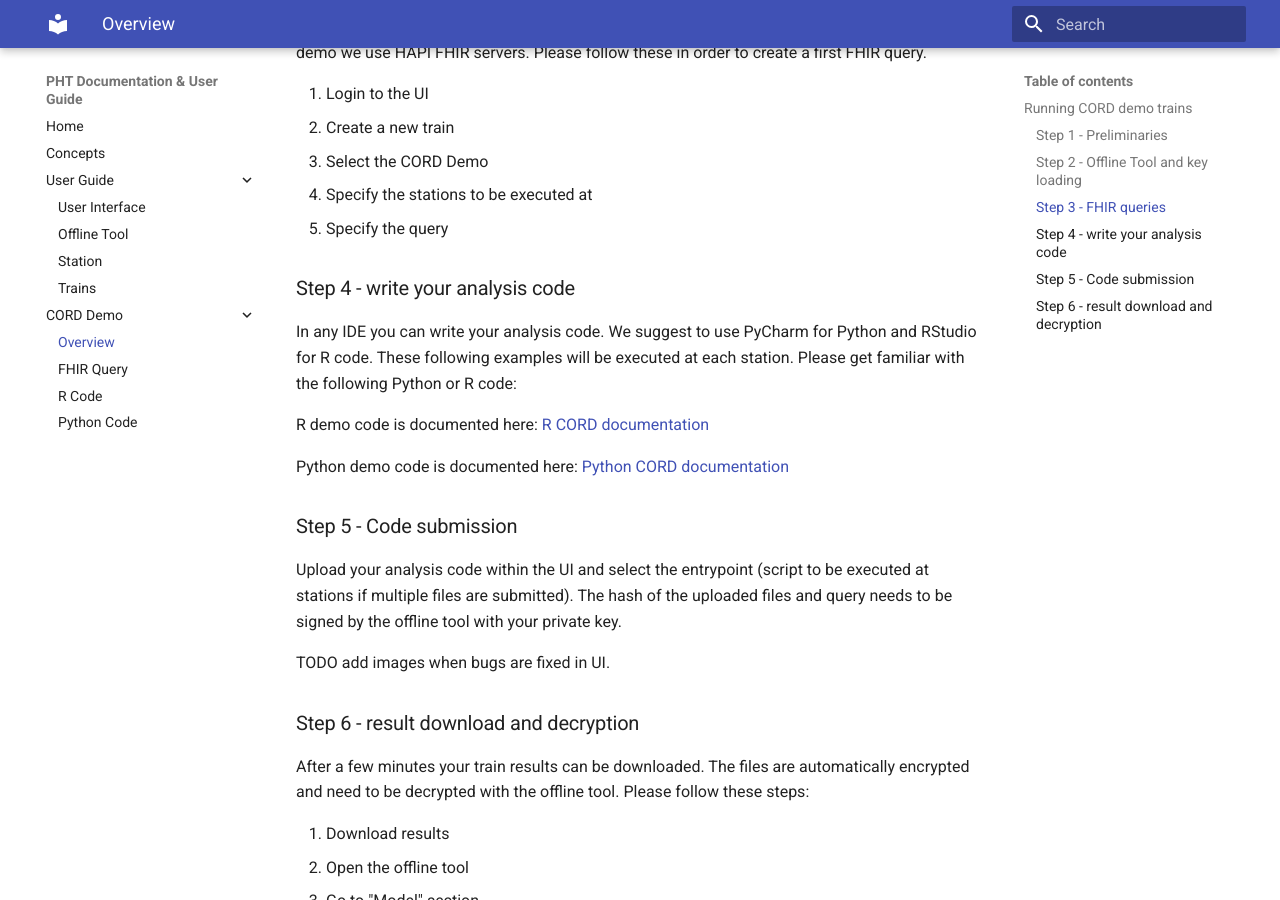
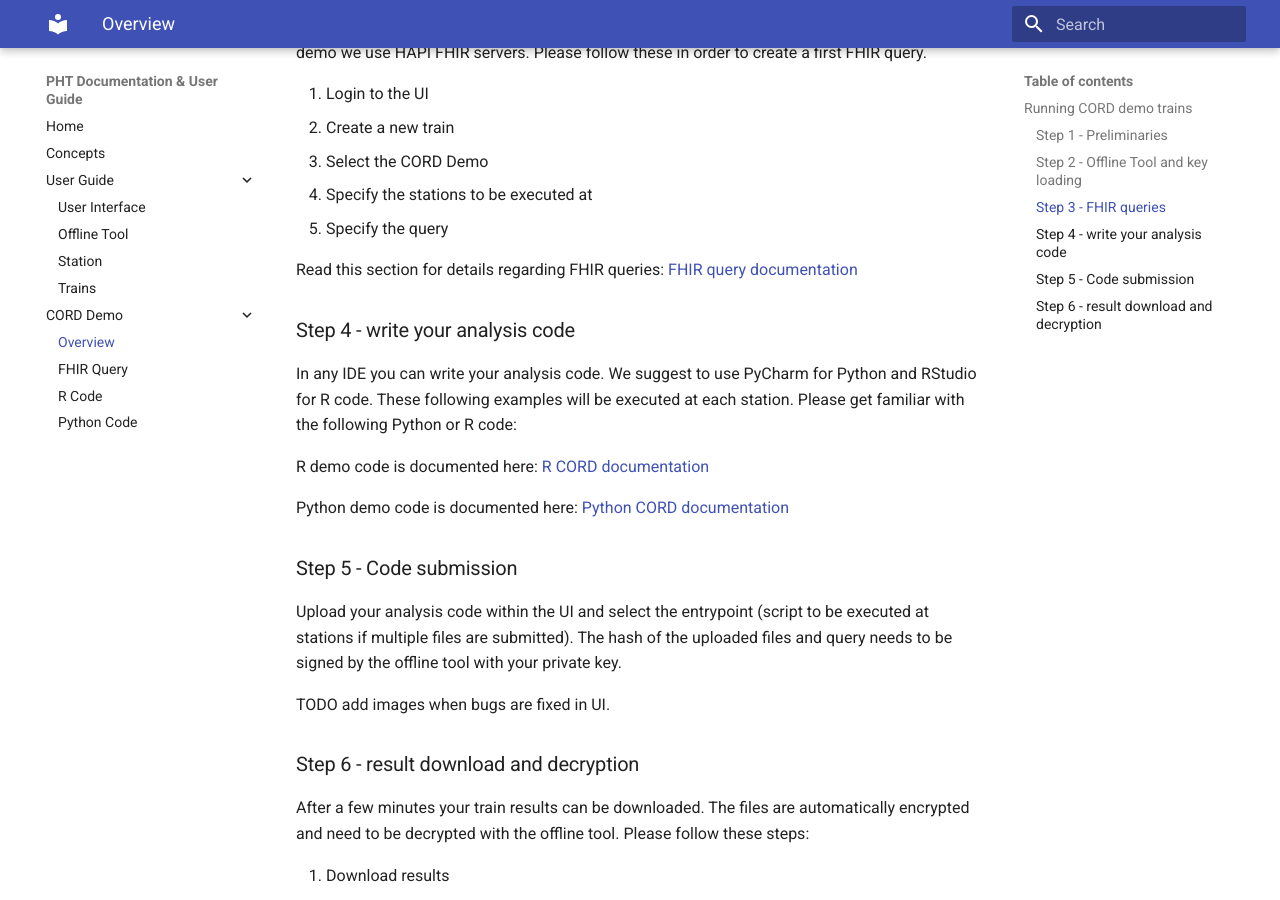
Before and after one commit to PHT-Medic/documentation, an MkDocs documentation site: the page built from docs/cord_demo.md, in a window 1280 px wide and 900 px high, scrolled down 1183 px. Built offline with MkDocs 1.6.1 and Material for MkDocs 9.7.7, drawn with Linux system fonts in a browser that asks for light colours.

Commit message:
Add link for cord queries

```diff
--- a/docs/cord_demo.md
+++ b/docs/cord_demo.md
@@ -43,6 +43,7 @@ Please follow these in order to create a first FHIR query.
 4. Specify the stations to be executed at
 5. Specify the query
 
+Read this section for details regarding FHIR queries: [FHIR query documentation](https://pht-medic.github.io/documentation/cord_fhir/)
 
 ### Step 4 - write your analysis code
 In any IDE you can write your analysis code. We suggest to use PyCharm for Python and RStudio for R code.
```
